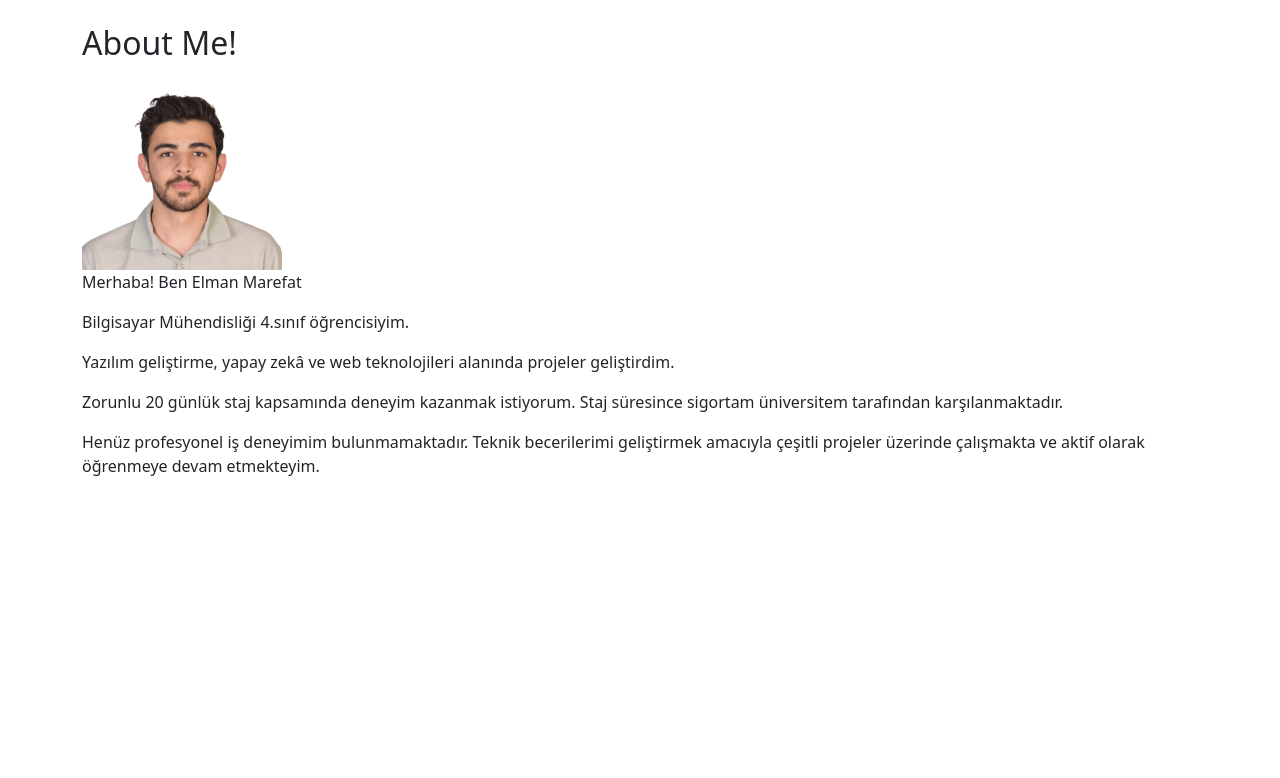
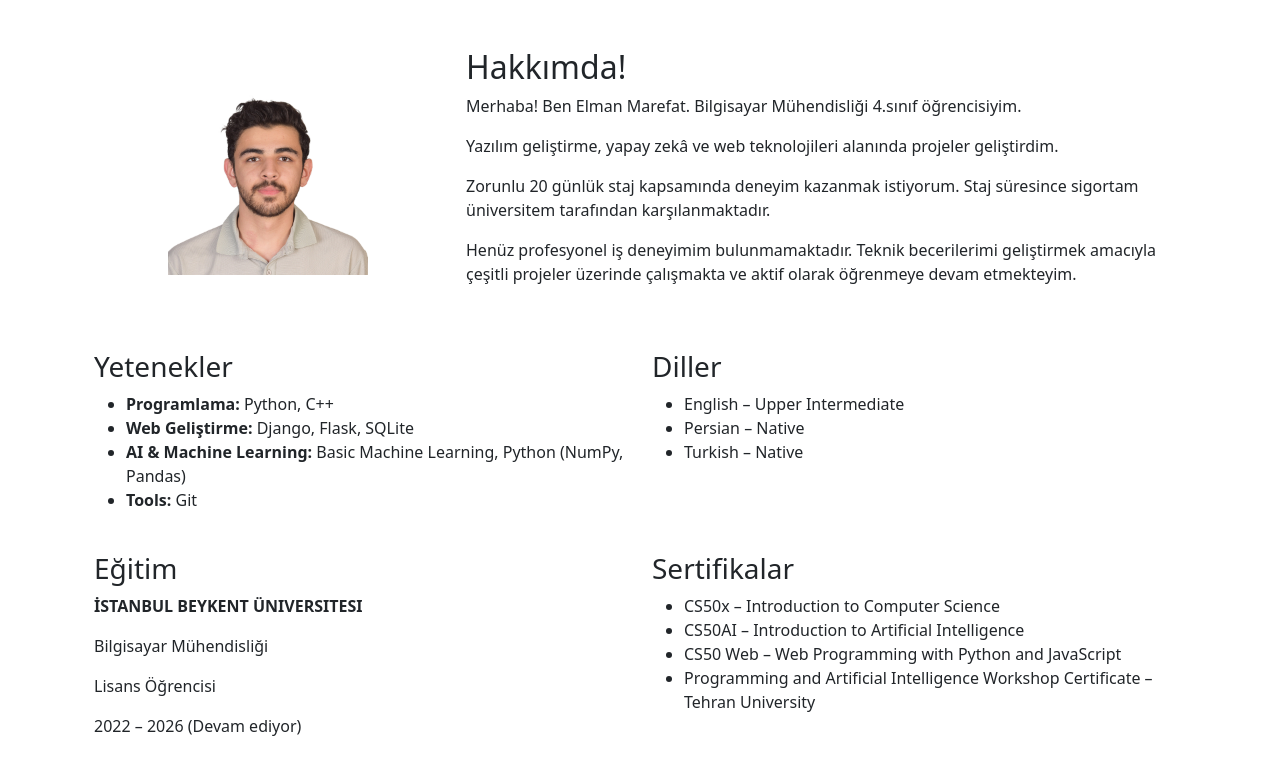
Before and after one commit to Elm4n/portfolio, a Django app: template core/templates/core/about.html in a window 1280 px wide. Shown: the part 112-890 px from the top of the page. Before the commit the page ends 588 px from the top, so only its background shows below. Run offline with Django 5.2, Linux system fonts and the light colour scheme; the template is opened without the code that fills it, so the values that code supplies are empty.

Commit message:
update skills and language

```diff
--- a/core/templates/core/about.html
+++ b/core/templates/core/about.html
@@ -5,14 +5,61 @@
 {% block title %} {{About}} {% endblock %}
 
 {% block content %}
+<div class="container mt-5">
+    <div class="row align-items-center mb-5">
+        <div class="col-md-4 text-center">
+            <img src="{% static 'core/images/elman.jpg' %}"  width="200" alt="My Photo">
+        </div>
 
-<h2>About Me!</h2>
+        <div class="col-md-8">
+            <h2>Hakkımda!</h2>
+            <p>Merhaba! Ben Elman Marefat. Bilgisayar Mühendisliği 4.sınıf öğrencisiyim.</p>
+            <p>Yazılım geliştirme, yapay zekâ ve web teknolojileri alanında projeler geliştirdim.</p>
+            <p>Zorunlu 20 günlük staj kapsamında deneyim kazanmak istiyorum. Staj süresince sigortam üniversitem tarafından karşılanmaktadır.</p>
+            <p>Henüz profesyonel iş deneyimim bulunmamaktadır. Teknik becerilerimi geliştirmek amacıyla çeşitli projeler üzerinde
+            çalışmakta ve aktif olarak öğrenmeye devam etmekteyim.</p>
+        </div>
+    </div>
 
-<img src="{% static 'core/images/elman.jpg' %}"  width="200" alt="My Photo">
-    <p>Merhaba! Ben Elman Marefat</p>
-    <p>Bilgisayar Mühendisliği 4.sınıf öğrencisiyim.</p>
-    <p>Yazılım geliştirme, yapay zekâ ve web teknolojileri alanında projeler geliştirdim.</p>
-    <p>Zorunlu 20 günlük staj kapsamında deneyim kazanmak istiyorum. Staj süresince sigortam üniversitem tarafından karşılanmaktadır.</p>
-    <p>Henüz profesyonel iş deneyimim bulunmamaktadır. Teknik becerilerimi geliştirmek amacıyla çeşitli projeler üzerinde
-    çalışmakta ve aktif olarak öğrenmeye devam etmekteyim.</p>
+    <div class="row">
+        <div class="col-md-6 mb-4">
+            <h3>Yetenekler</h3>
+                <ul>
+                    <li><strong>Programlama:</strong> Python, C++</li>
+                    <li><strong>Web Geliştirme:</strong> Django, Flask, SQLite</li>
+                    <li><strong>AI & Machine Learning:</strong> Basic Machine Learning, Python (NumPy, Pandas)</li>
+                    <li><strong>Tools:</strong> Git</li>
+                </ul>
+        </div>
+
+        <div class="col-md-6 mb-4">
+            <h3>Diller</h3>
+            <ul>
+                <li>English – Upper Intermediate</li>
+                <li>Persian – Native</li>
+                <li>Turkish – Native</li>
+            </ul>
+        </div>
+    </div>
+
+    <div class="row">
+    <div class="col-md-6 mb-4">
+        <h3>Eğitim</h3>
+        <p><strong>İSTANBUL BEYKENT ÜNIVERSITESI</strong></p>
+        <p>Bilgisayar Mühendisliği</p>
+        <p>Lisans Öğrencisi</p>
+        <p>2022 – 2026 (Devam ediyor)</p>
+    </div>
+
+        <div class="col-md-6 mb-4">
+            <h3>Sertifikalar</h3>
+            <ul>
+                <li>CS50x – Introduction to Computer Science</li>
+                <li>CS50AI – Introduction to Artificial Intelligence</li>
+                <li>CS50 Web – Web Programming with Python and JavaScript</li>
+                <li>Programming and Artificial Intelligence Workshop Certificate – Tehran University</li>
+            </ul>
+        </div>
+    </div>
+</div>
 {% endblock %}
```
Also changed, not shown: core/templates/core/home.html (+11 -1 lines).
